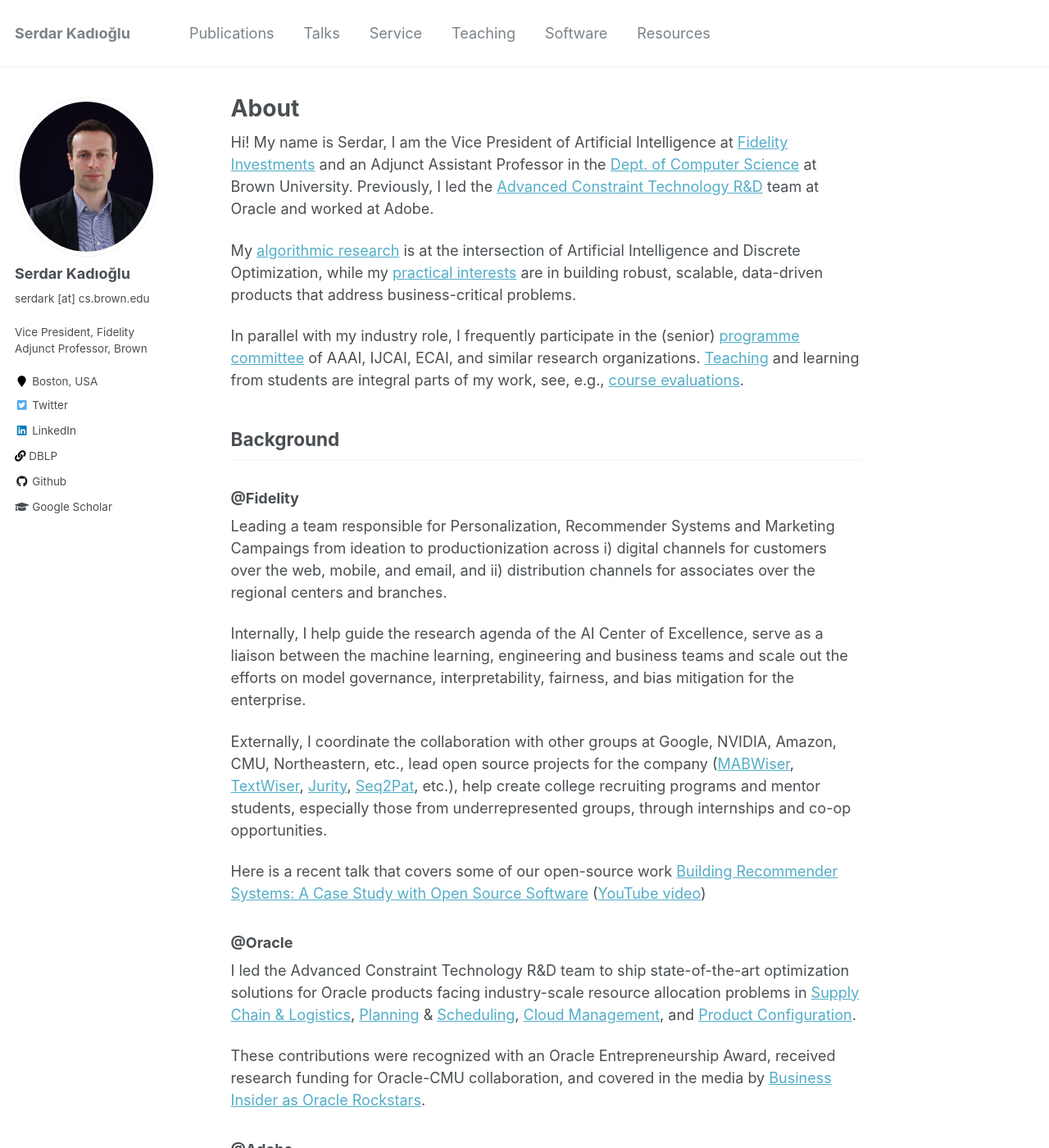
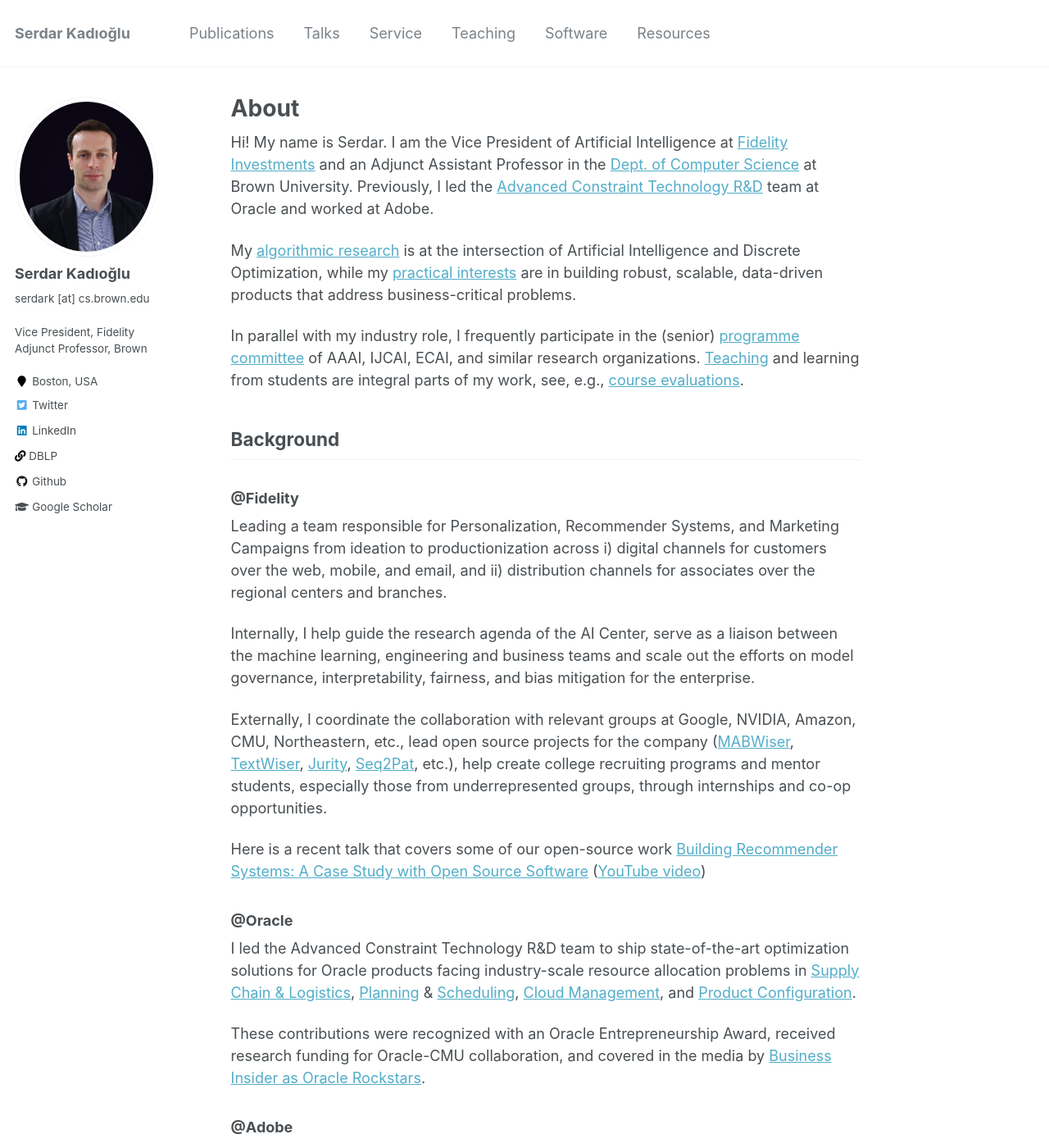
Before and after one commit to skadio/skadio.github.io, a Jekyll site: the page built from _pages/about.md, in a window 1280 px wide and 1400 px high. Shown: the whole window at 82% size. Built offline with Jekyll 4.4.1, drawn with Linux system fonts in a browser that asks for light colours; some of the changed text lies outside the part shown.

Commit message:
Update about.md

```diff
--- a/_pages/about.md
+++ b/_pages/about.md
@@ -8,7 +8,7 @@ redirect_from:
   - /about.html
 ---
 
-Hi! My name is Serdar, I am the Vice President of Artificial Intelligence at [Fidelity Investments](https://www.fidelitylabs.com/) and an Adjunct Assistant Professor in the [Dept. of Computer Science](http://cs.brown.edu/) at Brown University. Previously, I led the [Advanced Constraint Technology R&D](https://www.oracle.com/artificial-intelligence/) team at Oracle and worked at Adobe.
+Hi! My name is Serdar. I am the Vice President of Artificial Intelligence at [Fidelity Investments](https://www.fidelitylabs.com/) and an Adjunct Assistant Professor in the [Dept. of Computer Science](http://cs.brown.edu/) at Brown University. Previously, I led the [Advanced Constraint Technology R&D](https://www.oracle.com/artificial-intelligence/) team at Oracle and worked at Adobe.
 
 My [algorithmic research](https://skadio.github.io/publications/) is at the intersection of Artificial Intelligence and Discrete Optimization, while my [practical interests](https://skadio.github.io/software/) are in building robust, scalable, data-driven products that address business-critical problems.
 
@@ -18,11 +18,11 @@ In parallel with my industry role, I frequently participate in the (senior) [pro
 
 ### @Fidelity
 
-Leading a team responsible for Personalization, Recommender Systems and Marketing Campaings from ideation to productionization across i) digital channels for customers over the web, mobile, and email, and ii) distribution channels for associates over the regional centers and branches.
+Leading a team responsible for Personalization, Recommender Systems, and Marketing Campaigns from ideation to productionization across i) digital channels for customers over the web, mobile, and email, and ii) distribution channels for associates over the regional centers and branches.
 
-Internally, I help guide the research agenda of the AI Center of Excellence, serve as a liaison between the machine learning, engineering and business teams and scale out the efforts on model governance, interpretability, fairness, and bias mitigation for the enterprise.
+Internally, I help guide the research agenda of the AI Center, serve as a liaison between the machine learning, engineering and business teams and scale out the efforts on model governance, interpretability, fairness, and bias mitigation for the enterprise.
 
-Externally, I coordinate the collaboration with other groups at Google, NVIDIA, Amazon, CMU, Northeastern, etc.,
+Externally, I coordinate the collaboration with relevant groups at Google, NVIDIA, Amazon, CMU, Northeastern, etc.,
 lead open source projects for the company ([MABWiser](https://github.com/fidelity/mabwiser), [TextWiser](https://github.com/fidelity/textwiser), [Jurity](https://github.com/fidelity/jurity), [Seq2Pat](https://github.com/fidelity/seq2pat), etc.), help create college recruiting programs and mentor students, especially those from underrepresented groups, through internships and co-op opportunities.
 
 Here is a recent talk that covers some of our open-source work [Building Recommender Systems: A Case Study with Open Source Software](https://2021.allthingsopen.org/sessions/building-recommender-systems-a-case-study-with-open-source-software/) ([YouTube video](https://www.youtube.com/watch?v=54d_YUalvOA))
```
Also changed, not shown: other parts of _pages/about.md (+1 -1 lines).
